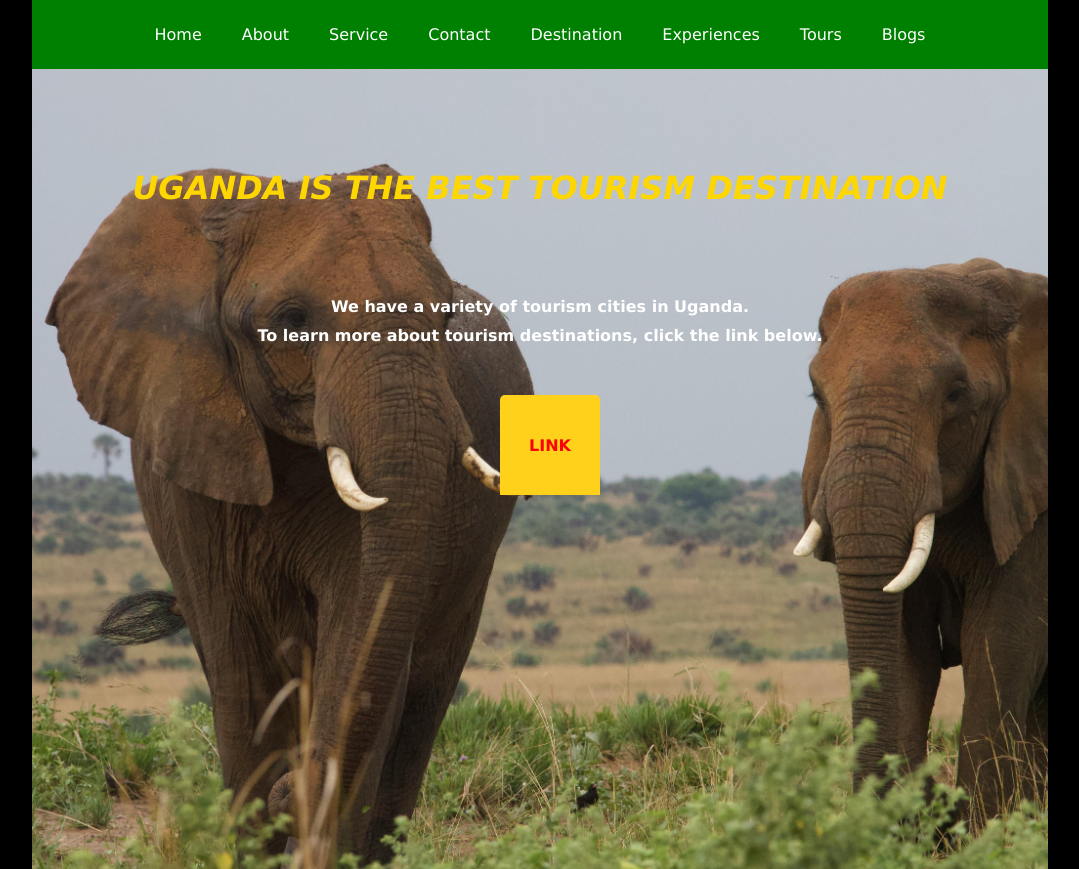
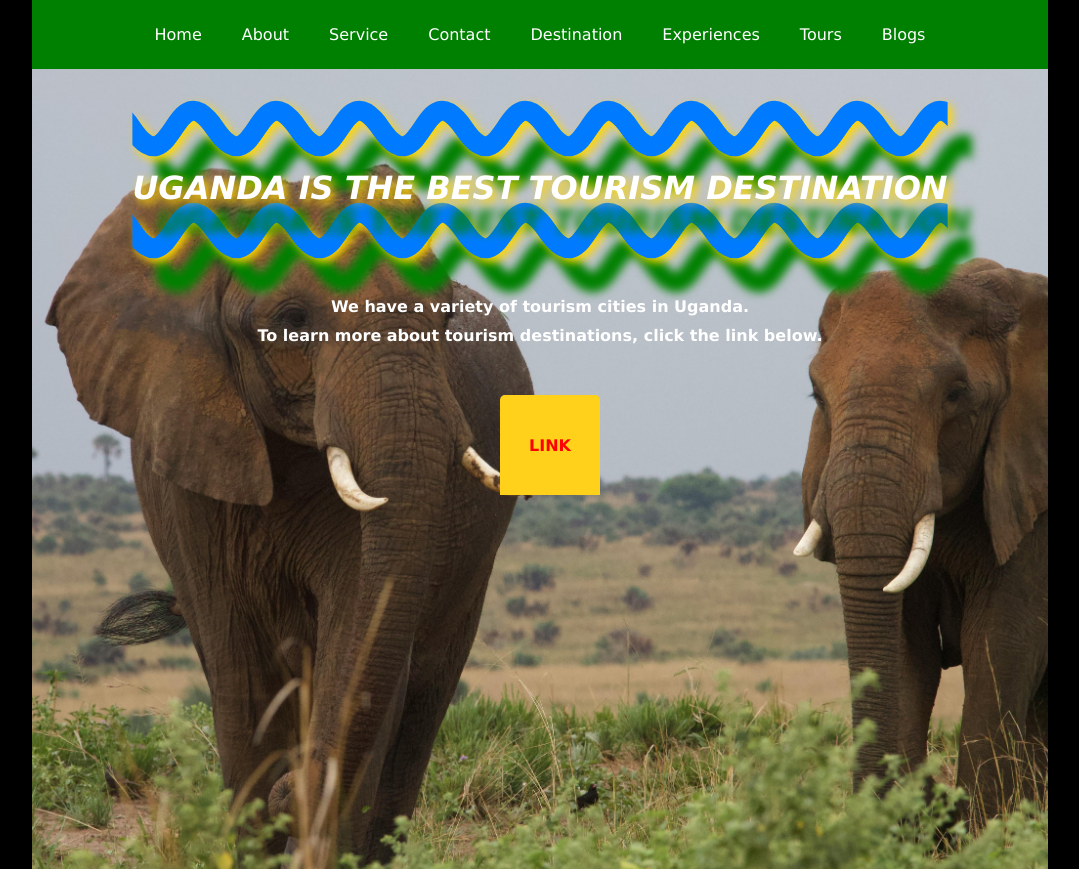
Before and after one commit to Tumumanye-Nelson/ReactFirstApp, a React (Vite) app: page / in a window 1280 px wide. Shown: the whole page, without its empty margins (100-1179 px from the left). Built offline with nearby package versions, Linux system fonts and the light colour scheme.

Commit message:
added css on h1 of Home component page

```diff
--- a/src/index.css
+++ b/src/index.css
@@ -118,11 +118,17 @@
 
  .homeh4{
     padding: 100px;
-    color: gold;
+    color:white;
     text-align: center;
     text-transform: uppercase;
     font-family: Verdana, Geneva, Tahoma, sans-serif;
     font-style: italic;
+    text-decoration-line: underline overline;
+    text-decoration-style:wavy;
+    text-decoration-color: #007BFF;
+    text-decoration-thickness: 20px;
+    text-shadow: 4px 4px 10px gold,24px 34px 10px green ;
+    font-size: 2 em;
  }
  .description p{
     text-align: center;
```
